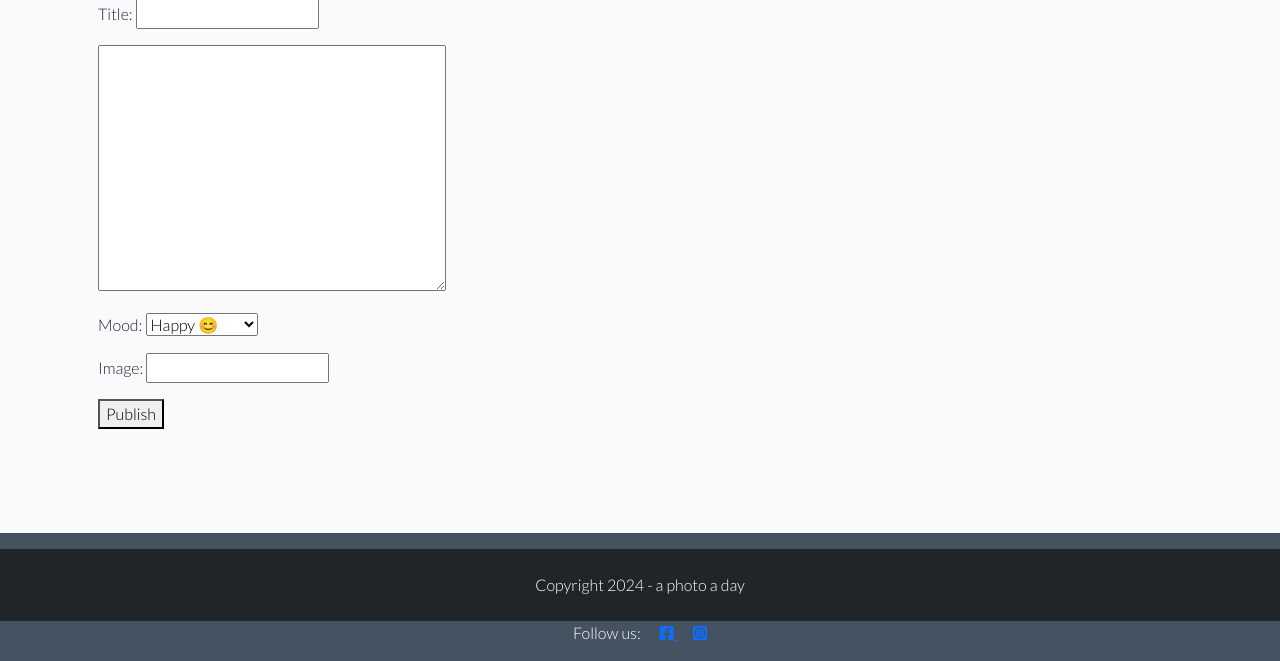
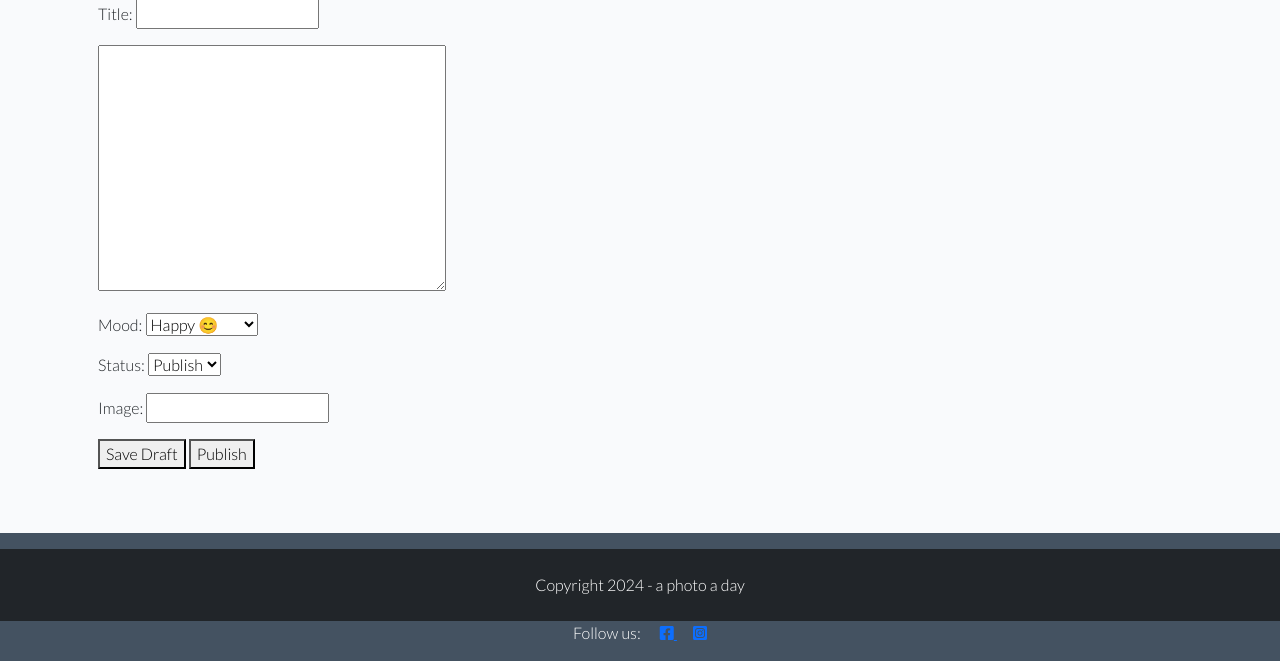
Before and after one commit to Poes93/a_picture_a_day, a Django app: page /post/create/ in a window 1280 px wide. Shown: the part 139-800 px from the top of the page. Run offline with Django 4.2, Linux system fonts and the light colour scheme; a user stored in the database is signed in; some libraries are stand-ins or nearby versions.

Commit message:
add function to make drafts

```diff
--- a/apictureaday/settings.py
+++ b/apictureaday/settings.py
@@ -29,7 +29,7 @@ TEMPLATES_DIR = os.path.join(BASE_DIR, 'templates')
 SECRET_KEY = os.environ.get('SECRET_KEY')
 
 # SECURITY WARNING: don't run with debug turned on in production!
-DEBUG = False
+DEBUG = True
 
 ALLOWED_HOSTS = [
     '*.herokuapp.com',
--- a/blog/admin.py
+++ b/blog/admin.py
@@ -2,10 +2,8 @@ from django.contrib import admin
 from .models import Post, Comment
 from django_summernote.admin import SummernoteModelAdmin
 
-
 @admin.register(Post)
 class PostAdmin(SummernoteModelAdmin):
-
     list_display = ('title', 'slug', 'status', 'created_on', 'updated_on', 'mood')
     search_fields = ['title', 'content']
     list_filter = ('status', 'created_on', 'updated_on', 'mood')
@@ -16,7 +14,6 @@ class PostAdmin(SummernoteModelAdmin):
     def make_published(self, request, queryset):
         queryset.update(status=1)
 
-
 @admin.register(Comment)
 class CommentAdmin(admin.ModelAdmin):
     list_display = ('author', 'body', 'post', 'created_on', 'email', 'name')
--- a/blog/forms.py
+++ b/blog/forms.py
@@ -1,19 +1,32 @@
 from django import forms
 from .models import Comment, Post
 from crispy_forms.helper import FormHelper
-
+from crispy_forms.layout import Submit, Layout
+from crispy_forms.bootstrap import FormActions
 
 class CommentForm(forms.ModelForm):
     class Meta:
         model = Comment
         fields = ('body',)
 
-
 class PostForm(forms.ModelForm):
     class Meta:
         model = Post
-        fields = ('title', 'content', 'mood', 'featured_image')
+        fields = ('title', 'content', 'mood', 'status', 'featured_image')
 
     def __init__(self, *args, **kwargs):
         super(PostForm, self).__init__(*args, **kwargs)
         self.helper = FormHelper()
+        self.helper.form_method = 'post'
+        self.helper.add_input(Submit('submit', 'Save Post'))
+        self.helper.layout = Layout(
+            'title',
+            'content',
+            'mood',
+            'status',
+            'featured_image',
+            FormActions(
+                Submit('save', 'Save Changes'),
+                Submit('cancel', 'Cancel', css_class='btn-secondary')
+            )
+        )
--- a/blog/models.py
+++ b/blog/models.py
@@ -6,9 +6,8 @@ from datetime import timedelta
 from cloudinary.models import CloudinaryField
 from django.urls import reverse
 from django.utils.text import slugify
+import uuid
 
-
-# post model
 class Post(models.Model):
     HAPPY = '😊'
     SAD = '😢'
@@ -34,8 +33,8 @@ class Post(models.Model):
         (NERVOUS, 'Nervous 😬'),
     ]
 
-    title = models.CharField(max_length=200, unique=True)
-    slug = models.SlugField(max_length=200, unique=True)
+    title = models.CharField(max_length=255)
+    slug = models.SlugField(unique=True, blank=True)
     author = models.ForeignKey(
         User, on_delete=models.CASCADE, related_name="blog_posts"
     )
@@ -58,52 +57,23 @@ class Post(models.Model):
         ordering = ["-created_on"]
 
     def save(self, *args, **kwargs):
-        if not self.slug or (self.pk and self.title_changed):
-            self.slug = slugify(self.title)
-
-        # Prevent a user from posting more than once every 24 hours
-        if not self.pk:  # Checking if the post is new
-            last_post = Post.objects.filter(author=self.author).order_by('-created_on').first()
-            if last_post:
-                # Get the date of the last post and the current date
-                last_post_date = last_post.created_on.date()
-                current_date = timezone.now().date()
-                # Allow posting if the last post was not made on the same day as today
-                if last_post_date != current_date:
-                    super(Post, self).save(*args, **kwargs)
-                    return
-
-            # If there's no last post or the last post was made on the same day,
-            # then check the time difference
-            if last_post and timezone.now() - last_post.created_on < timedelta(days=1):
-                raise ValidationError('You can only post "A Photo a day".')
-
+        if not self.slug:
+            # Generate a slug from the title or use UUID if the title is empty
+            self.slug = slugify(self.title) if self.title else uuid.uuid4().hex
+        # Ensure the slug is unique
+        original_slug = self.slug
+        iteration = 1
+        while Post.objects.filter(slug=self.slug).exists():
+            self.slug = f"{original_slug}-{iteration}"
+            iteration += 1
         super(Post, self).save(*args, **kwargs)
-
-    @property
-    def title_changed(self):
-        # If there's no PK, we're creating a new object, so no need to check
-        if not self.pk:
-            return False
-
-        # Fetch the existing object and compare titles
-        existing_obj = Post.objects.get(pk=self.pk)
-        return existing_obj.title != self.title
 
     def __str__(self):
         return self.title
 
-    def number_of_likes(self):
-        return self.likes.count()
-
-    def number_of_comments(self):
-        return self.comments.count()
-
     def get_absolute_url(self):
         return reverse("post_detail", kwargs={"slug": self.slug})
 
-
-# Comment model
 class Comment(models.Model):
     post = models.ForeignKey(Post, on_delete=models.CASCADE, related_name="comments")
     author = models.ForeignKey(User, on_delete=models.SET_NULL, null=True, blank=True)
--- a/blog/views.py
+++ b/blog/views.py
@@ -1,13 +1,16 @@
 from django.shortcuts import render, get_object_or_404, reverse, redirect
 from django.views import generic, View
+from django.db.models import Q
 from django.views.generic import CreateView
 from django.urls import reverse_lazy
-from django.http import HttpResponseRedirect
+from django.http import HttpResponseRedirect, HttpResponse
 from .models import Post, Comment
 from .forms import CommentForm, PostForm
 from django.contrib.auth.decorators import login_required
 from django.contrib.auth.mixins import LoginRequiredMixin
 from django.utils.decorators import method_decorator
+from django.db import IntegrityError, transaction
+from django.contrib import messages
 
 class PostList(generic.ListView):
     model = Post
@@ -16,14 +19,20 @@ class PostList(generic.ListView):
     paginate_by = 8
 
 class PostDetail(View):
+    def get(self, request, slug):
+        # Begin with a base query that includes only published posts
+        queryset = Post.objects.filter(status=1)
 
-    def get(self, request, slug):
-        queryset = Post.objects.filter(status=1)
+        # If the user is authenticated, adjust the queryset to also include their own drafts
+        if request.user.is_authenticated:
+            queryset = Post.objects.filter(Q(status=1) | Q(author=request.user, status=0))
+
+        # Attempt to get the post with the slug, within the refined queryset
         post = get_object_or_404(queryset, slug=slug)
-        comments = post.comments.filter().order_by('-created_on')
-        liked = False
-        if post.likes.filter(id=self.request.user.id).exists():
-            liked = True
+
+        # Gather comments and like status for the post
+        comments = post.comments.order_by('-created_on')
+        liked = post.likes.filter(id=request.user.id).exists() if request.user.is_authenticated else False
 
         return render(
             request,
@@ -36,6 +45,7 @@ class PostDetail(View):
                 'comment_form': CommentForm(),
             }
         )
+
 
     @method_decorator(login_required)
     def post(self, request, slug, *args, **kwargs):
@@ -70,7 +80,6 @@ class PostDetail(View):
         )
 
 class PostLike(View):
-
     @method_decorator(login_required)
     def post(self, request, slug, *args, **kwargs):
         post = get_object_or_404(Post, slug=slug)
@@ -87,8 +96,16 @@ class UserPostsView(LoginRequiredMixin, generic.ListView):
     paginate_by = 8
 
     def get_queryset(self):
-        queryset = Post.objects.filter(author=self.request.user, status=1).order_by("-created_on")
-        return queryset
+        # Retrieve the filter from the URL parameter, default to showing all posts
+        post_status = self.request.GET.get('status', 'all')
+
+        if post_status == 'published':
+            return Post.objects.filter(author=self.request.user, status=1).order_by("-created_on")
+        elif post_status == 'drafts':
+            return Post.objects.filter(author=self.request.user, status=0).order_by("-created_on")
+        else:
+            return Post.objects.filter(author=self.request.user).order_by("-created_on")
+
 
 class PostCreate(LoginRequiredMixin, CreateView):
     model = Post
@@ -98,12 +115,23 @@ class PostCreate(LoginRequiredMixin, CreateView):
     def form_valid(self, form):
         post = form.save(commit=False)
         post.author = self.request.user
-        if 'save_draft' in self.request.POST:
-            post.status = 'draft'
+        action = self.request.POST.get('action')
+
+        if action == 'save_draft':
+            post.status = 0
         else:
-            post.status = 'published'
-        post.save()
+            post.status = 1
+
+        try:
+            with transaction.atomic():
+                post.save()  # This will now handle transaction rollback on error
+                return HttpResponseRedirect(post.get_absolute_url())
+        except IntegrityError as e:
+            messages.error(self.request, "There was an error saving your post. Please try again.")
+            return self.form_invalid(form)
+
         return HttpResponseRedirect(post.get_absolute_url())
+
 
 class PostUpdate(LoginRequiredMixin, generic.UpdateView):
     model = Post
--- a/templates/post_create.html
+++ b/templates/post_create.html
@@ -9,15 +9,22 @@
 
 <div class="container">
     <div class="row">
-        <div class="col card mb-4  mt-3 left  top">
+        <div class="col card mb-4 mt-3 left top">
             <div class="card-body">
                 <h2>Create New Post</h2>
                 <form method="post" enctype="multipart/form-data">
                     {% csrf_token %}
                     {{ form.as_p }}
-                    <button type="submit" name="action" value="Publish">Publish</button>
+                    <button type="submit" name="action" value="save_draft">Save Draft</button>
+                    <button type="submit" name="action" value="publish">Publish</button>
                 </form>
+                <!-- Conditional links for editing or viewing drafts and published posts -->
+                {% if post.status == 0 and post.author == user %}
+                    <a href="{% url 'post_detail' slug=post.slug %}" class="btn btn-primary mt-3">Edit/View Draft</a>
+                {% elif post.status == 1 %}
+                    <a href="{% url 'post_detail' slug=post.slug %}" class="btn btn-primary mt-3">{{ post.title }}</a>
+                {% endif %}
             </div>
         </div>
     </div>
-    {% endblock %}
+{% endblock %}
```
Also changed, not shown: templates/user_posts.html (+10 -2 lines).
